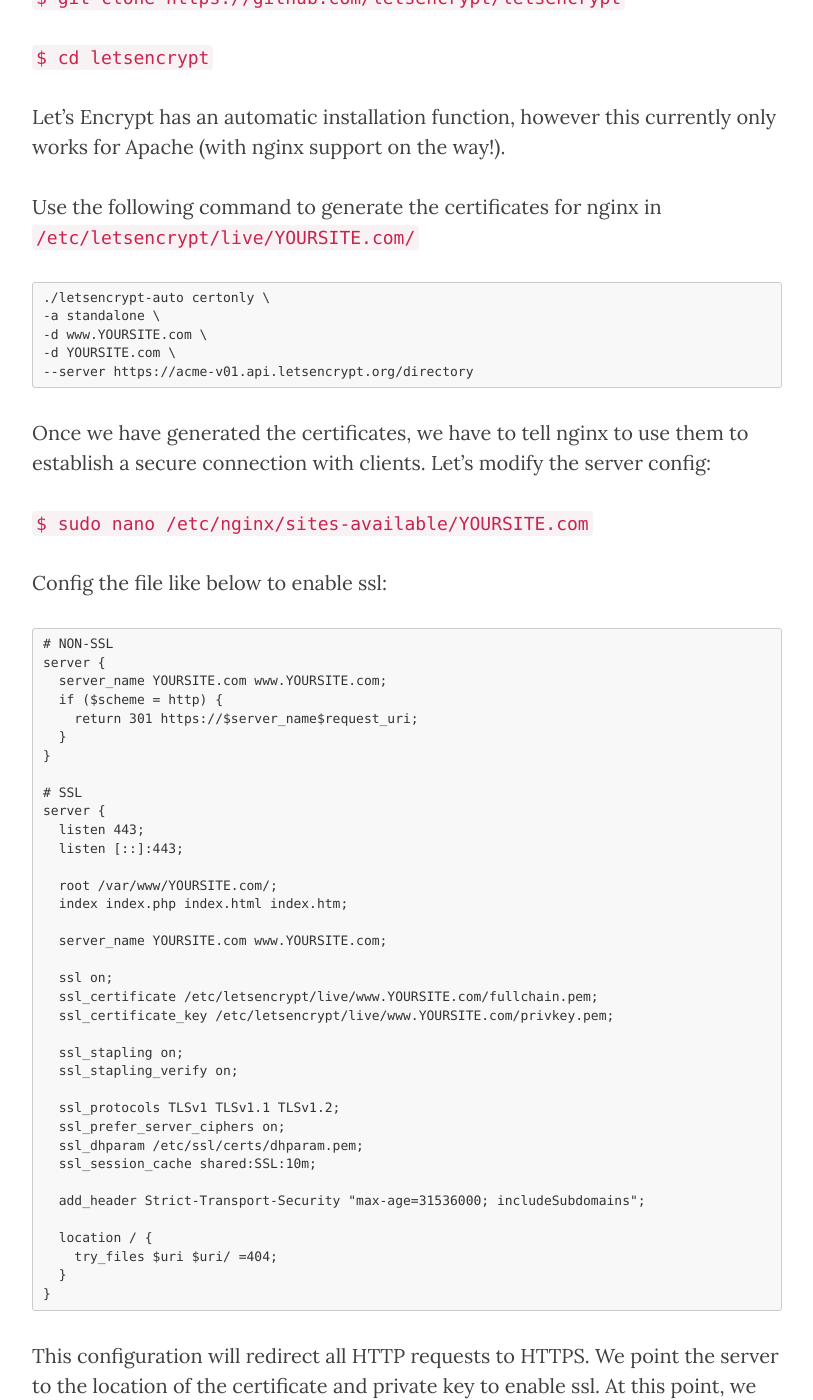
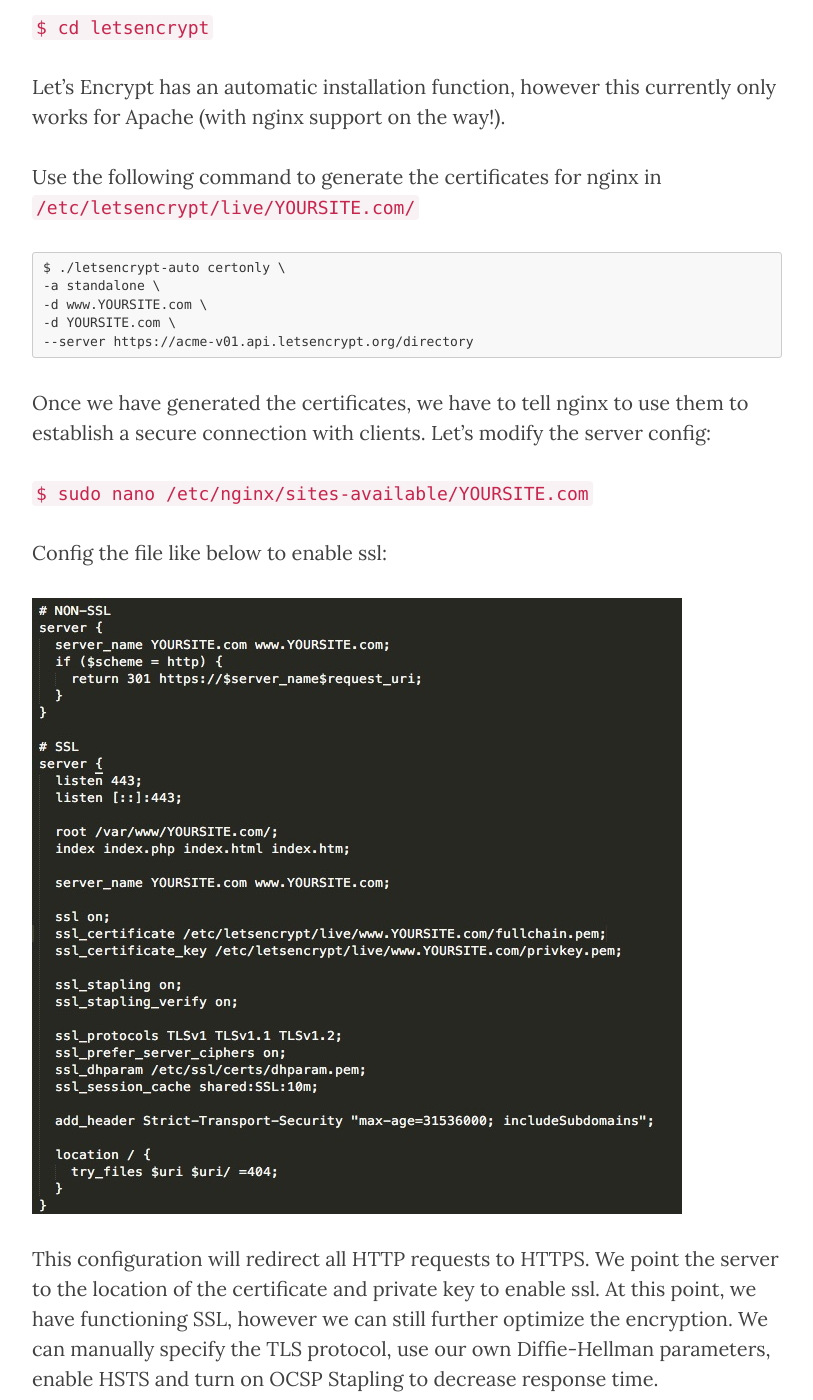
Before and after one commit to sschadwick/jklBlog, a Jekyll site: the page built from _posts/thoughts/2015-12-28-ssl.markdown, in a window 1280 px wide and 1400 px high, scrolled down 1234 px. Shown: the whole window, without its empty margins (233-1046 px from the left). Built offline with Jekyll 4.4.1, drawn with Linux system fonts in a browser that asks for light colours; nearby versions of some CDN libraries; some of the changed text lies outside the part shown.

Commit message:
added post images

````diff
--- a/_posts/thoughts/2015-12-28-ssl.markdown
+++ b/_posts/thoughts/2015-12-28-ssl.markdown
@@ -30,7 +30,7 @@ Let's Encrypt has an automatic installation function, however this currently onl
 Use the following command to generate the certificates for nginx in ```/etc/letsencrypt/live/YOURSITE.com/```
 
 ```
-./letsencrypt-auto certonly \
+$ ./letsencrypt-auto certonly \
 -a standalone \
 -d www.YOURSITE.com \
 -d YOURSITE.com \
@@ -43,48 +43,11 @@ Once we have generated the certificates, we have to tell nginx to use them to es
 
 Config the file like below to enable ssl:
 
-```
-# NON-SSL
-server {
-  server_name YOURSITE.com www.YOURSITE.com;
-  if ($scheme = http) {
-    return 301 https://$server_name$request_uri;
-  }
-}
-
-# SSL
-server {
-  listen 443;
-  listen [::]:443;
-
-  root /var/www/YOURSITE.com/;
-  index index.php index.html index.htm;
-
-  server_name YOURSITE.com www.YOURSITE.com;
-
-  ssl on;
-  ssl_certificate /etc/letsencrypt/live/www.YOURSITE.com/fullchain.pem;
-  ssl_certificate_key /etc/letsencrypt/live/www.YOURSITE.com/privkey.pem;
-
-  ssl_stapling on;
-  ssl_stapling_verify on;
-
-  ssl_protocols TLSv1 TLSv1.1 TLSv1.2;
-  ssl_prefer_server_ciphers on;
-  ssl_dhparam /etc/ssl/certs/dhparam.pem;
-  ssl_session_cache shared:SSL:10m;
-
-  add_header Strict-Transport-Security "max-age=31536000; includeSubdomains";
-
-  location / {
-    try_files $uri $uri/ =404;
-  }
-}
-```
+![Nginx Config](/img/posts/nginx-ssl-config.jpg "Nginx SSL Configuration")
 
 This configuration will redirect all HTTP requests to HTTPS. We point the server to the location of the certificate and private key to enable ssl. At this point, we have functioning SSL, however we can still further optimize the encryption. We can manually specify the TLS protocol, use our own Diffie-Hellman parameters, enable HSTS and turn on OCSP Stapling to decrease response time.
 
-Let's generate our own DH parameters instead of using the default (this may take a while):
+Let's generate our own DH parameters while we're at it instead of using the default (this may take a while):
 
 ```$ sudo openssl dhparam 2048 -out /etc/ssl/private/dhparams.pem```
 
````
Also changed, not shown: other parts of _posts/thoughts/2015-12-28-ssl.markdown (+5 -3 lines), img/posts/nginx-ssl-config.jpg (added), img/posts/ssl-labs-rating.jpg (added).
